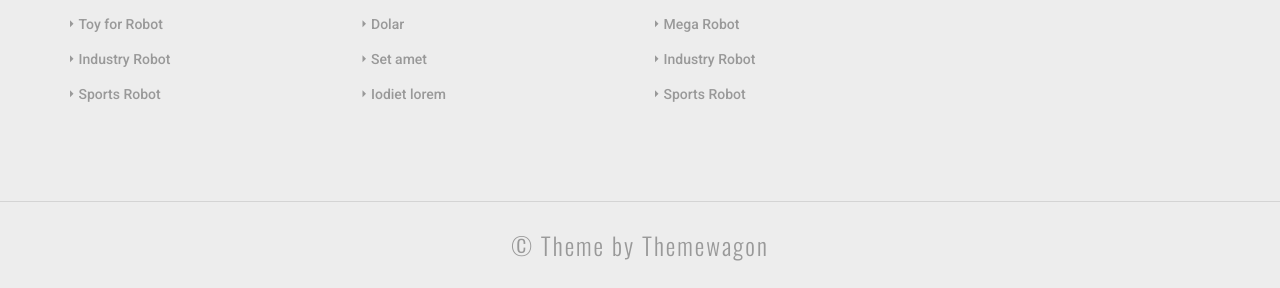
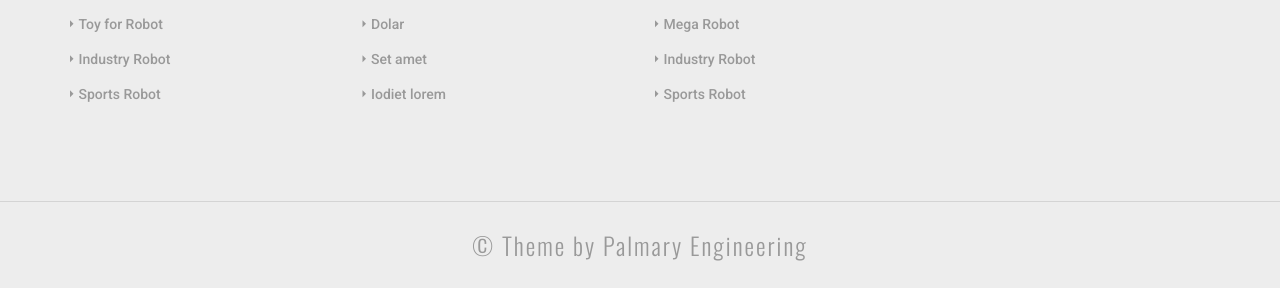
Before and after one commit to the2dge/palmary, a plain HTML site: page index.html in a window 1280 px wide. Shown: the part 2399-2687 px from the top of the page. Drawn offline with nearby package versions, Linux system fonts and the light colour scheme; a script that the page names is missing; files whose address does not match are found by name.

Commit message:
Update index.html

```diff
--- a/index.html
+++ b/index.html
@@ -290,7 +290,7 @@
             </div>
         </section>
         <footer class="footer text-center">
-            <h3>&copy; Theme by <a href="https://themewagon.com/">Themewagon</a></h3>
+            <h3>&copy; Theme by Palmary Engineering</h3>
         </footer>
 
     <!-- Scripts -->
```
